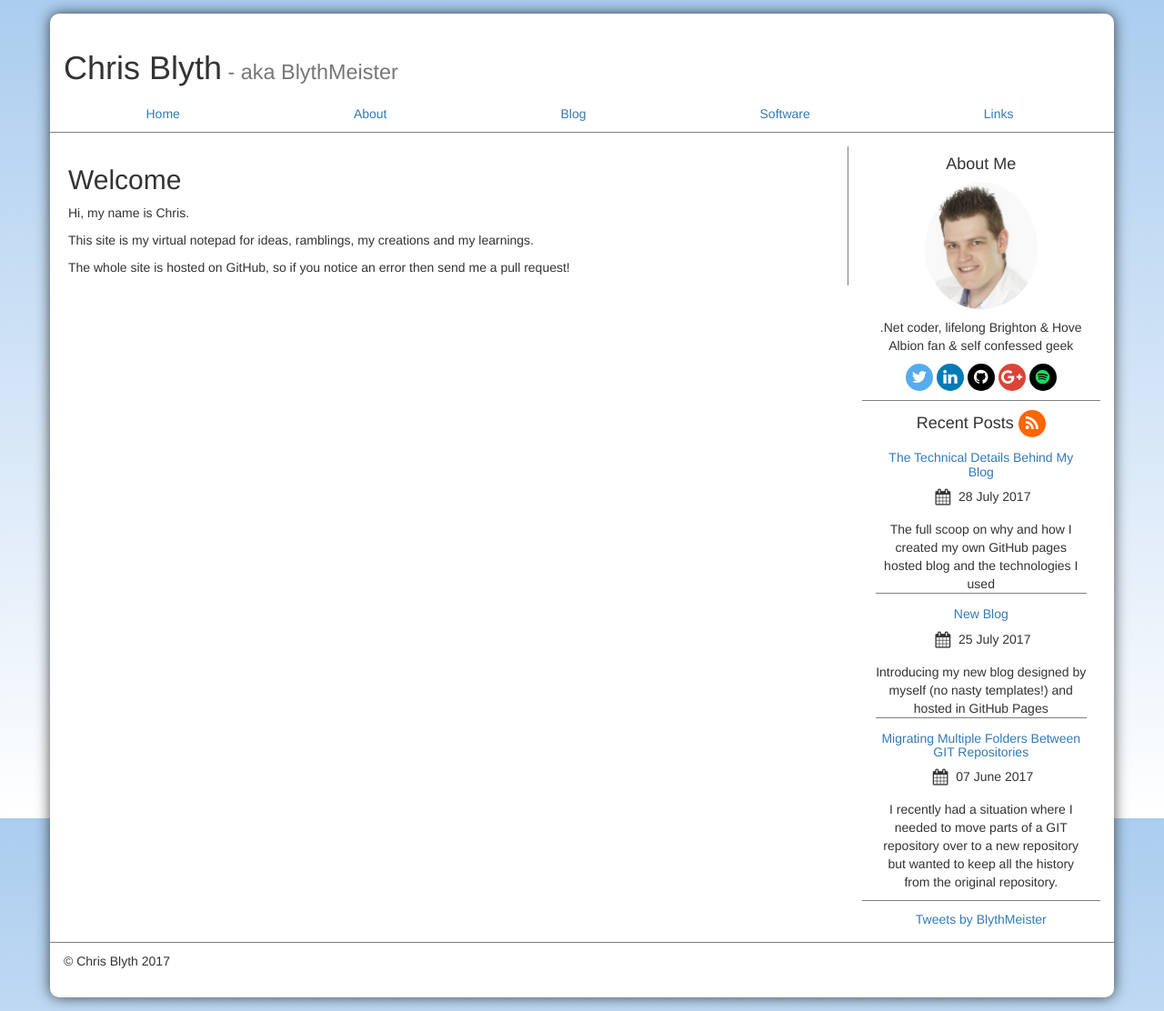
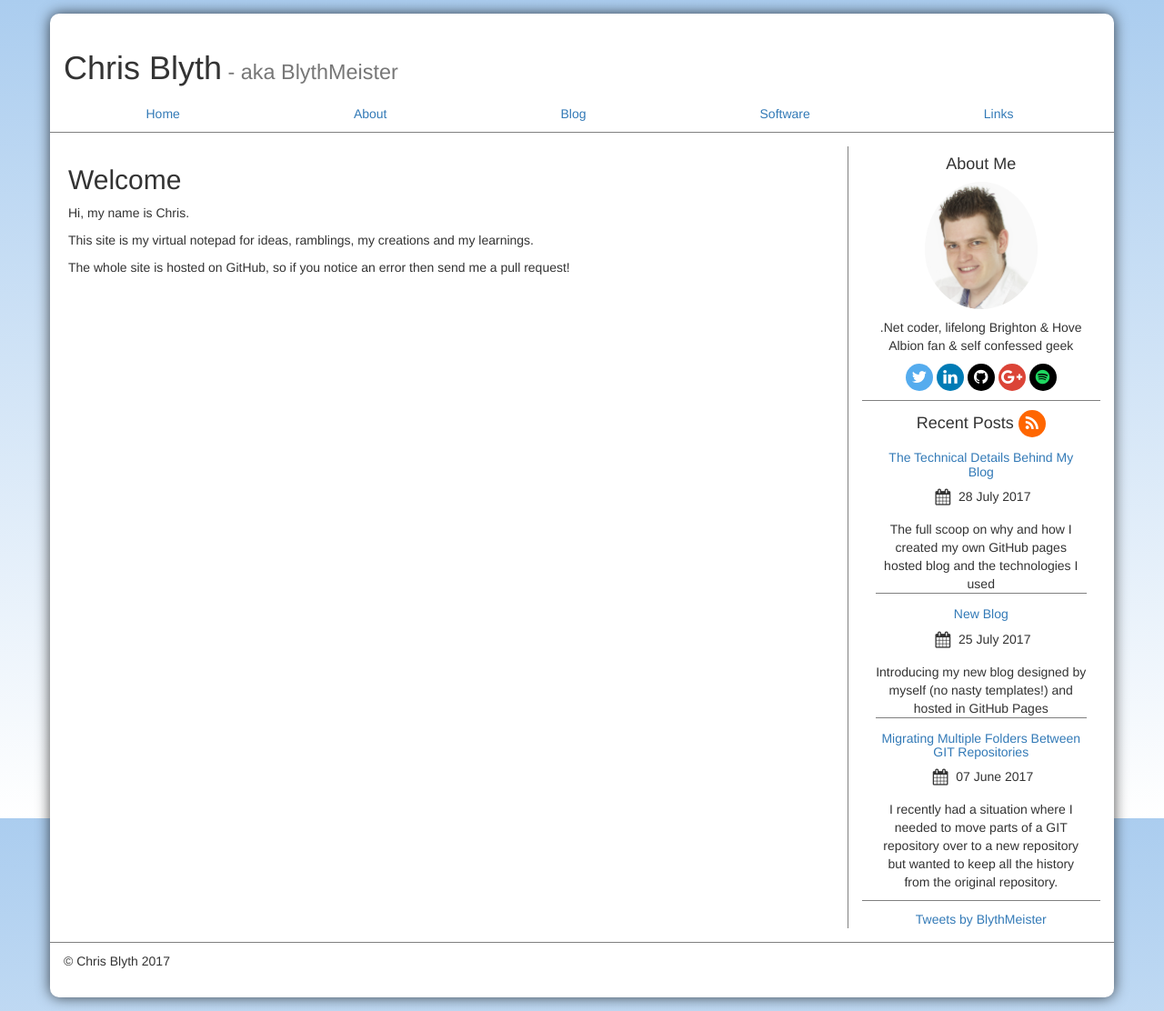
Before and after one commit to BlythMeister/blyth.me.uk, a Jekyll site: the page built from index.md, in a window 1280 px wide. Shown: the whole page at 91% size. Built offline with Jekyll 4.4.1, drawn with Linux system fonts in a browser that asks for light colours; comment, search, counter and statistics services are not loaded.

Commit message:
Properly Fix firefox

```diff
--- a/css/styles.css
+++ b/css/styles.css
@@ -31,6 +31,8 @@
 
     .container .row .no-float {
         display: table-cell;
+        float: none;
+        vertical-align: top;
     }
 
 .header {
```
